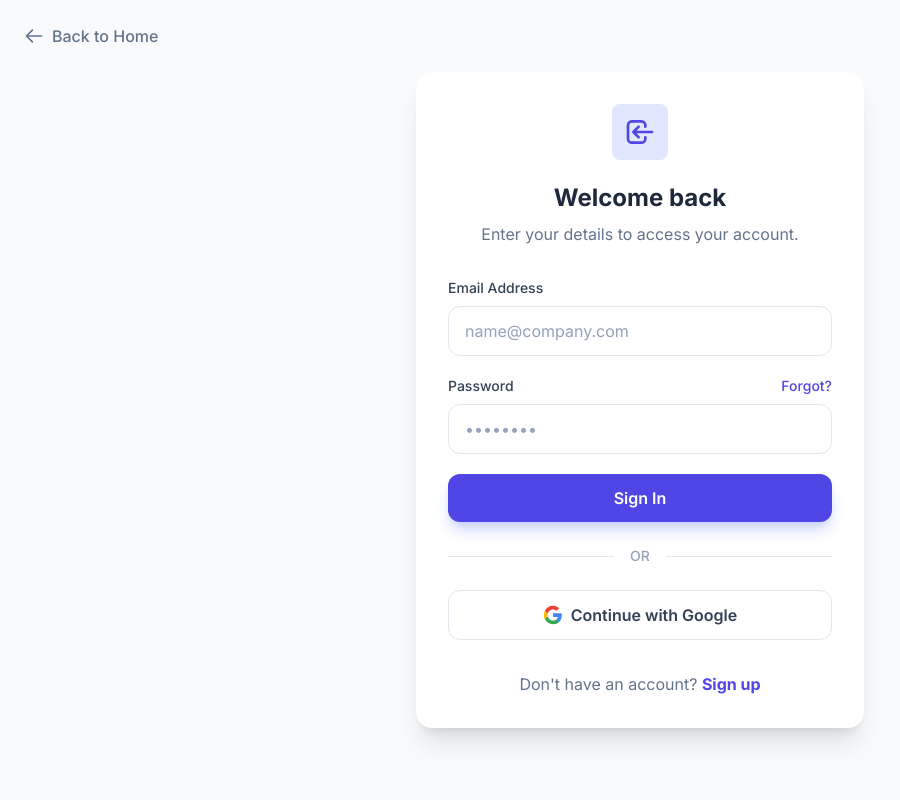
After one commit to ratnakarguru/url_shortener, a Django app: page /login/ in a window 1280 px wide. The commit adds this page. Shown: the whole page, without its empty margins (0-900 px from the left). Run offline with Django 5.2, Linux system fonts and the light colour scheme; some libraries are stand-ins or nearby versions.

Commit message:
Added login for click counting

```diff
--- /dev/null
+++ b/url_shortner/urlshortener/shortener/templates/shortener/login.html
@@ -0,0 +1,81 @@
+<!DOCTYPE html>
+<html lang="en">
+<head>
+    <meta charset="UTF-8">
+    <meta name="viewport" content="width=device-width, initial-scale=1.0">
+    <title>Login | ShortUrl</title>
+    <script src="https://cdn.tailwindcss.com"></script>
+    <link href="https://fonts.googleapis.com/css2?family=Inter:wght@400;500;600;700&display=swap" rel="stylesheet">
+    <style> body { font-family: 'Inter', sans-serif; } </style>
+</head>
+<body class="bg-slate-50 min-h-screen flex items-center justify-center p-6 relative">
+
+    <nav class="absolute top-0 left-0 w-full p-6 flex justify-between items-center">
+        <a href="/" class="flex items-center gap-2 text-slate-500 hover:text-indigo-600 transition-colors font-medium">
+            <svg class="w-5 h-5" fill="none" stroke="currentColor" viewBox="0 0 24 24">
+                <path stroke-linecap="round" stroke-linejoin="round" stroke-width="2" d="M10 19l-7-7m0 0l7-7m-7 7h18"></path>
+            </svg>
+            Back to Home
+        </a>
+    </nav>
+
+    <div class="max-w-md w-full bg-white rounded-2xl shadow-xl p-8">
+        <div class="text-center mb-8">
+            <div class="inline-block p-3 bg-indigo-100 rounded-lg mb-4">
+                <svg class="w-8 h-8 text-indigo-600" fill="none" stroke="currentColor" viewBox="0 0 24 24">
+                    <path stroke-linecap="round" stroke-linejoin="round" stroke-width="2" d="M11 16l-4-4m0 0l4-4m-4 4h14m-5 4v1a3 3 0 01-3 3H6a3 3 0 01-3-3V7a3 3 0 013-3h7a3 3 0 013 3v1"></path>
+                </svg>
+            </div>
+            <h1 class="text-2xl font-bold text-slate-800">Welcome back</h1>
+            <p class="text-slate-500 mt-2">Enter your details to access your account.</p>
+        </div>
+
+        <form method="POST" class="space-y-5">
+            {% csrf_token %}
+
+            <div>
+                <label class="block text-sm font-medium text-slate-700 mb-2">Email Address</label>
+                <input type="email" name="email"
+                    class="w-full px-4 py-3 rounded-xl border border-slate-200 focus:ring-2 focus:ring-indigo-500 focus:border-transparent outline-none transition-all text-slate-600 placeholder-slate-400"
+                    placeholder="name@company.com" required>
+            </div>
+
+            <div>
+                <div class="flex justify-between items-center mb-2">
+                    <label class="block text-sm font-medium text-slate-700">Password</label>
+                    <a href="#" class="text-sm text-indigo-600 hover:text-indigo-700 font-medium">Forgot?</a>
+                </div>
+                <input type="password" name="password"
+                    class="w-full px-4 py-3 rounded-xl border border-slate-200 focus:ring-2 focus:ring-indigo-500 focus:border-transparent outline-none transition-all text-slate-600 placeholder-slate-400"
+                    placeholder="••••••••" required>
+            </div>
+
+            <button type="submit"
+                class="w-full bg-indigo-600 hover:bg-indigo-700 text-white font-semibold py-3 rounded-xl transition-all shadow-lg shadow-indigo-200 active:scale-[0.98]">
+                Sign In
+            </button>
+        </form>
+
+        <div class="my-6 flex items-center gap-4">
+            <div class="h-px bg-slate-200 flex-1"></div>
+            <span class="text-slate-400 text-sm font-medium">OR</span>
+            <div class="h-px bg-slate-200 flex-1"></div>
+        </div>
+
+        <button class="w-full bg-white border border-slate-200 text-slate-700 font-semibold py-3 rounded-xl hover:bg-slate-50 transition-colors flex items-center justify-center gap-2">
+            <svg class="w-5 h-5" viewBox="0 0 24 24" fill="currentColor">
+                <path d="M22.56 12.25c0-.78-.07-1.53-.2-2.25H12v4.26h5.92c-.26 1.37-1.04 2.53-2.21 3.31v2.77h3.57c2.08-1.92 3.28-4.74 3.28-8.09z" fill="#4285F4"></path>
+                <path d="M12 23c2.97 0 5.46-.98 7.28-2.66l-3.57-2.77c-.98.66-2.23 1.06-3.71 1.06-2.86 0-5.29-1.93-6.16-4.53H2.18v2.84C3.99 20.53 7.7 23 12 23z" fill="#34A853"></path>
+                <path d="M5.84 14.09c-.22-.66-.35-1.36-.35-2.09s.13-1.43.35-2.09V7.07H2.18C1.43 8.55 1 10.22 1 12s.43 3.45 1.18 4.93l2.85-2.22.81-.62z" fill="#FBBC05"></path>
+                <path d="M12 5.38c1.62 0 3.06.56 4.21 1.64l3.15-3.15C17.45 2.09 14.97 1 12 1 7.7 1 3.99 3.47 2.18 7.07l3.66 2.84c.87-2.6 3.3-4.53 6.16-4.53z" fill="#EA4335"></path>
+            </svg>
+            Continue with Google
+        </button>
+
+        <p class="text-center mt-8 text-slate-500">
+            Don't have an account?
+            <a href="/signup" class="text-indigo-600 font-bold hover:text-indigo-700">Sign up</a>
+        </p>
+    </div>
+</body>
+</html>
--- a/url_shortner/urlshortener/shortener/urls.py
+++ b/url_shortner/urlshortener/shortener/urls.py
@@ -1,7 +1,10 @@
 from django.urls import path
-from .views import home, redirect_url
+from .views import home, redirect_url, login_view, signup
 
 urlpatterns = [
     path('', home, name='home'),
+    path('login/', login_view, name='login'),
+    path('signup/',signup,name='signup'),
     path('<str:short_code>/', redirect_url, name='redirect-url'),
+
 ]
--- a/url_shortner/urlshortener/shortener/views.py
+++ b/url_shortner/urlshortener/shortener/views.py
@@ -1,5 +1,8 @@
 from django.shortcuts import render, redirect, get_object_or_404
 from .models import ShortUrl
+from django.contrib.auth.models import User
+from django.contrib.auth import login
+from django.contrib import messages
 
 def home(request):
     short_url = None
@@ -11,6 +14,67 @@ def home(request):
 
     return render(request, "shortener/home.html", {"short_url": short_url})
 
+from django.shortcuts import render, redirect
+from django.contrib.auth import authenticate, login as auth_login
+from django.contrib import messages
+
+def login_view(request):
+    # 1. Handle the POST request (When user clicks "Sign In")
+    if request.method == 'POST':
+        # Get data from the HTML input fields
+        email = request.POST.get('email')
+        password = request.POST.get('password')
+        user = authenticate(request, username=email, password=password)
+
+        if user is not None:
+            # Success: Log the user in and create a session
+            auth_login(request, user)
+            return redirect('home') # Change 'home' to your actual homepage URL name
+        else:
+            # Failure: Send an error message back to the page
+            messages.error(request, "Invalid email or password.")
+            return render(request, 'login.html')
+
+    # 3. Handle the GET request (Show the empty login page)
+    return render(request, 'shortener/login.html')
+
+
+def signup(request):
+    if request.method == "POST":
+        # 1. Get the data from the form
+        full_name = request.POST.get('name')
+        email = request.POST.get('email')
+        password = request.POST.get('password')
+
+        # 2. Validation: Check if email already exists
+        if User.objects.filter(username=email).exists():
+            messages.error(request, "That email is already registered.")
+            return render(request, 'shortener/signup.html')
+
+        # 3. Validation: Basic password check
+        if len(password) < 8:
+            messages.error(request, "Password must be at least 8 characters long.")
+            return render(request, 'shortener/signup.html')
+
+        # 4. Create the User
+        try:
+            user = User.objects.create_user(username=email, email=email, password=password)
+            user.first_name = full_name
+            user.save()
+            # 5. Auto-login the user immediately
+            login(request, user)
+            # 6. Redirect to home
+            messages.success(request, "Account created successfully!")
+            return redirect('home')
+
+        except Exception as e:
+            messages.error(request, "Something went wrong. Please try again.")
+            return render(request, 'shortener/signup.html')
+
+    # GET Request: Just show the form
+    return render(request, 'shortener/signup.html')
+
+
 
 def redirect_url(request, short_code):
     obj = get_object_or_404(ShortUrl, short_url=short_code)
--- a/url_shortner/urlshortener/urlshortener/urls.py
+++ b/url_shortner/urlshortener/urlshortener/urls.py
@@ -16,8 +16,12 @@ Including another URLconf
 """
 from django.contrib import admin
 from django.urls import path, include
+from shortener import views
 
 urlpatterns = [
     path('admin/', admin.site.urls),
+    path('login/', views.login_view, name='login'),
+    path('signup/',views.signup,name='signup'),
     path('', include('shortener.urls')),
+
 ]
```
Also changed, not shown: url_shortner/urlshortener/shortener/templates/shortener/home.html (+25 -4 lines), url_shortner/urlshortener/shortener/templates/shortener/signup.html (added).
